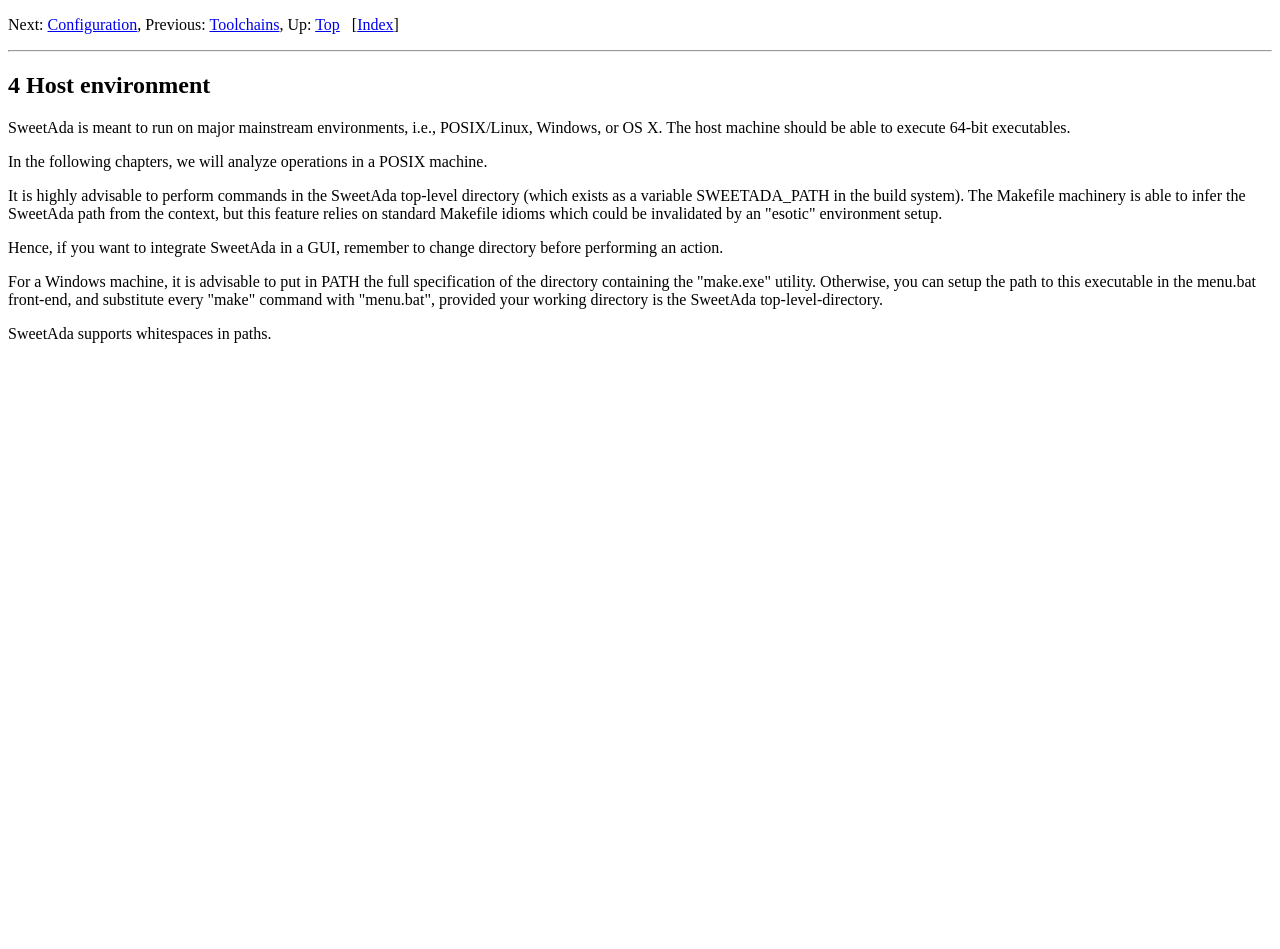
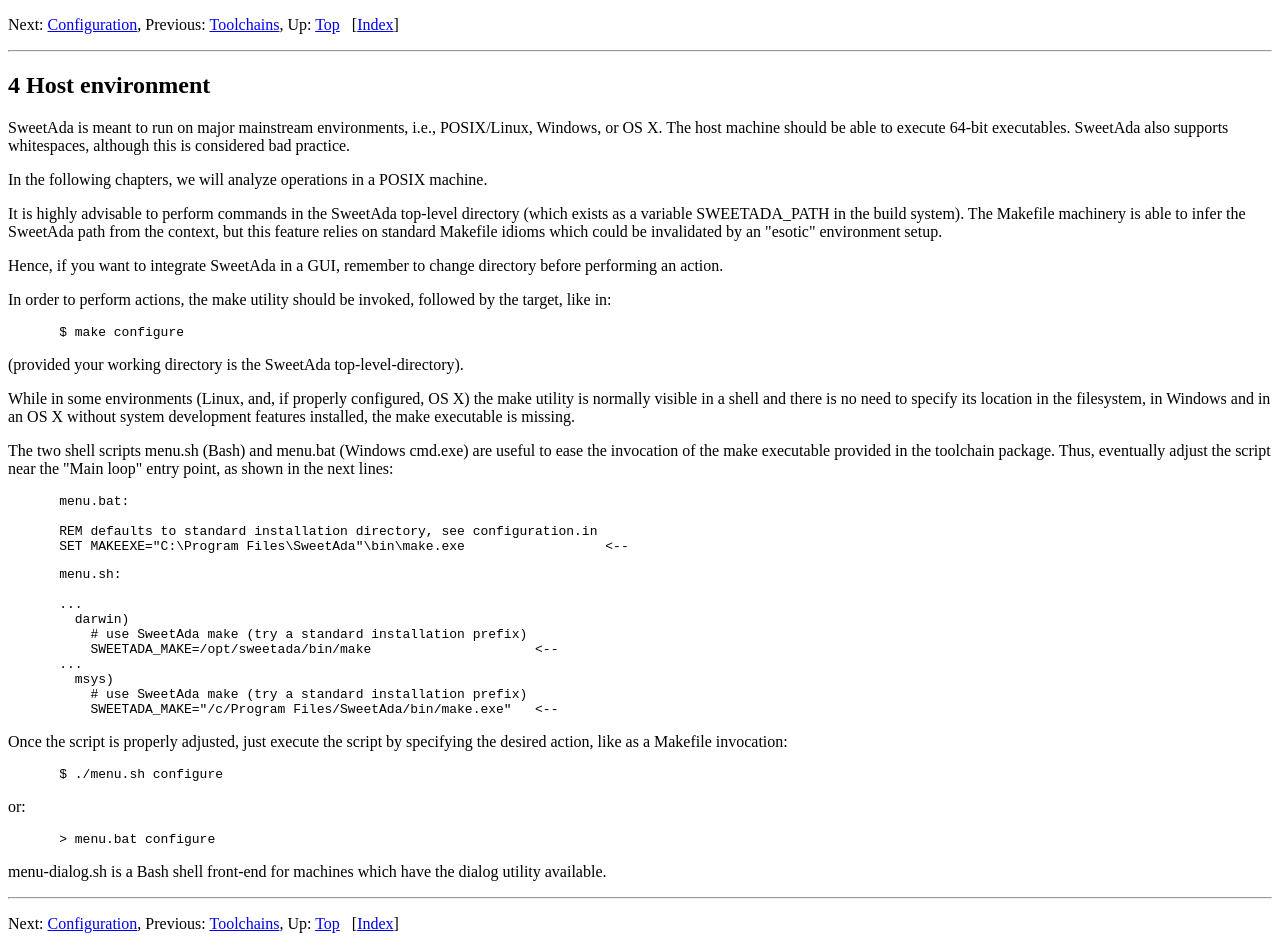
Before and after one commit to gabriele-galeotti/SweetAda, a plain HTML site: page documentation/Host-environment.html in a window 1280 px wide. Before the commit the page ends 800 px from the top, so only its background shows below. Drawn offline with Linux system fonts and the light colour scheme.

Commit message:
documentation update

```diff
--- a/documentation/Host-environment.html
+++ b/documentation/Host-environment.html
@@ -62,7 +62,8 @@
 <a name="index-Host-environment"></a>
 
 <p>SweetAda is meant to run on major mainstream environments, i.e., POSIX/Linux, Windows, or OS X.
-The host machine should be able to execute 64-bit executables.
+The host machine should be able to execute 64-bit executables. SweetAda also supports whitespaces,
+although this is considered bad practice.
 </p>
 <p>In the following chapters, we will analyze operations in a POSIX machine.
 </p>
@@ -74,13 +75,65 @@
 <p>Hence, if you want to integrate SweetAda in a GUI, remember to change directory before
 performing an action.
 </p>
-<p>For a Windows machine, it is advisable to put in PATH the full specification of the directory
-containing the &quot;make.exe&quot; utility. Otherwise, you can setup the path to this executable in the
-menu.bat front-end, and substitute every &quot;make&quot; command with &quot;menu.bat&quot;, provided your working
-directory is the SweetAda top-level-directory.
+<p>In order to perform actions, the make utility should be invoked, followed by the
+target, like in:
 </p>
-<p>SweetAda supports whitespaces in paths.
+<div class="example">
+<pre class="example">$ make configure
+</pre></div>
+
+<p>(provided your working directory is the SweetAda top-level-directory).
 </p>
+<p>While in some environments (Linux, and, if properly configured, OS X) the make utility is
+normally visible in a shell and there is no need to specify its location in the filesystem,
+in Windows and in an OS X without system development features installed, the make executable
+is missing.
+</p>
+<p>The two shell scripts menu.sh (Bash) and menu.bat (Windows cmd.exe) are useful to ease
+the invocation of the make executable provided in the toolchain package. Thus, eventually
+adjust the script near the &quot;Main loop&quot; entry point, as shown in the next lines:
+</p>
+<div class="example">
+<pre class="example">menu.bat:
+
+REM defaults to standard installation directory, see configuration.in
+SET MAKEEXE=&quot;C:\Program Files\SweetAda&quot;\bin\make.exe                  &lt;--
+</pre></div>
+
+<div class="example">
+<pre class="example">menu.sh:
+
+...
+  darwin)
+    # use SweetAda make (try a standard installation prefix)
+    SWEETADA_MAKE=/opt/sweetada/bin/make                     &lt;--
+...
+  msys)
+    # use SweetAda make (try a standard installation prefix)
+    SWEETADA_MAKE=&quot;/c/Program Files/SweetAda/bin/make.exe&quot;   &lt;--
+</pre></div>
+
+<p>Once the script is properly adjusted, just execute the script by specifying the desired
+action, like as a Makefile invocation:
+</p>
+<div class="example">
+<pre class="example">$ ./menu.sh configure
+</pre></div>
+
+<p>or:
+</p>
+<div class="example">
+<pre class="example">&gt; menu.bat configure
+</pre></div>
+
+<p>menu-dialog.sh is a Bash shell front-end for machines which have the dialog utility
+available.
+</p>
+<hr>
+<div class="header">
+<p>
+Next: <a href="Configuration.html#Configuration" accesskey="n" rel="next">Configuration</a>, Previous: <a href="Toolchains.html#Toolchains" accesskey="p" rel="prev">Toolchains</a>, Up: <a href="index.html#Top" accesskey="u" rel="up">Top</a> &nbsp; [<a href="Index.html#Index" title="Index" rel="index">Index</a>]</p>
+</div>
 
 
 
```
Also changed, not shown: documentation/Ada-environment.html (+3 -3 lines), documentation/Anatomy-of-a-platform.html (+1 -1 lines), documentation/Building-SweetAda.html (+3 -3 lines), documentation/Building-the-RTS.html (+1 -1 lines), documentation/GPRbuild-mode.html (added, +87 -0 lines), documentation/IOEMU-scripting.html (+1 -1 lines), documentation/Index.html (+1 -0 lines), documentation/LibGCC.html (+1 -1 lines), documentation/Optimizations.html (+1 -1 lines), documentation/The-core-complex.html (+1 -1 lines), documentation/index.html (+4 -2 lines), 1 other file.
